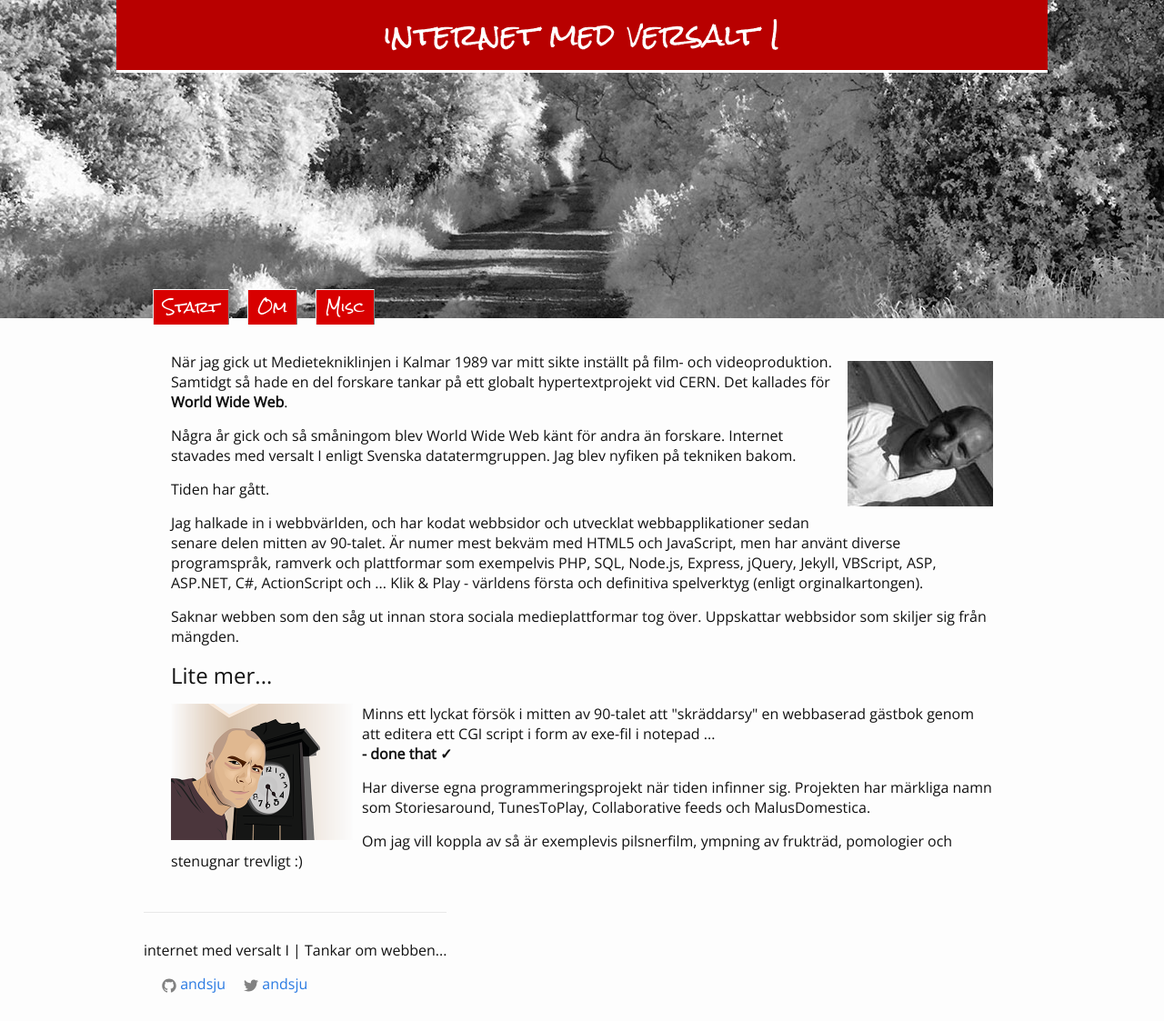
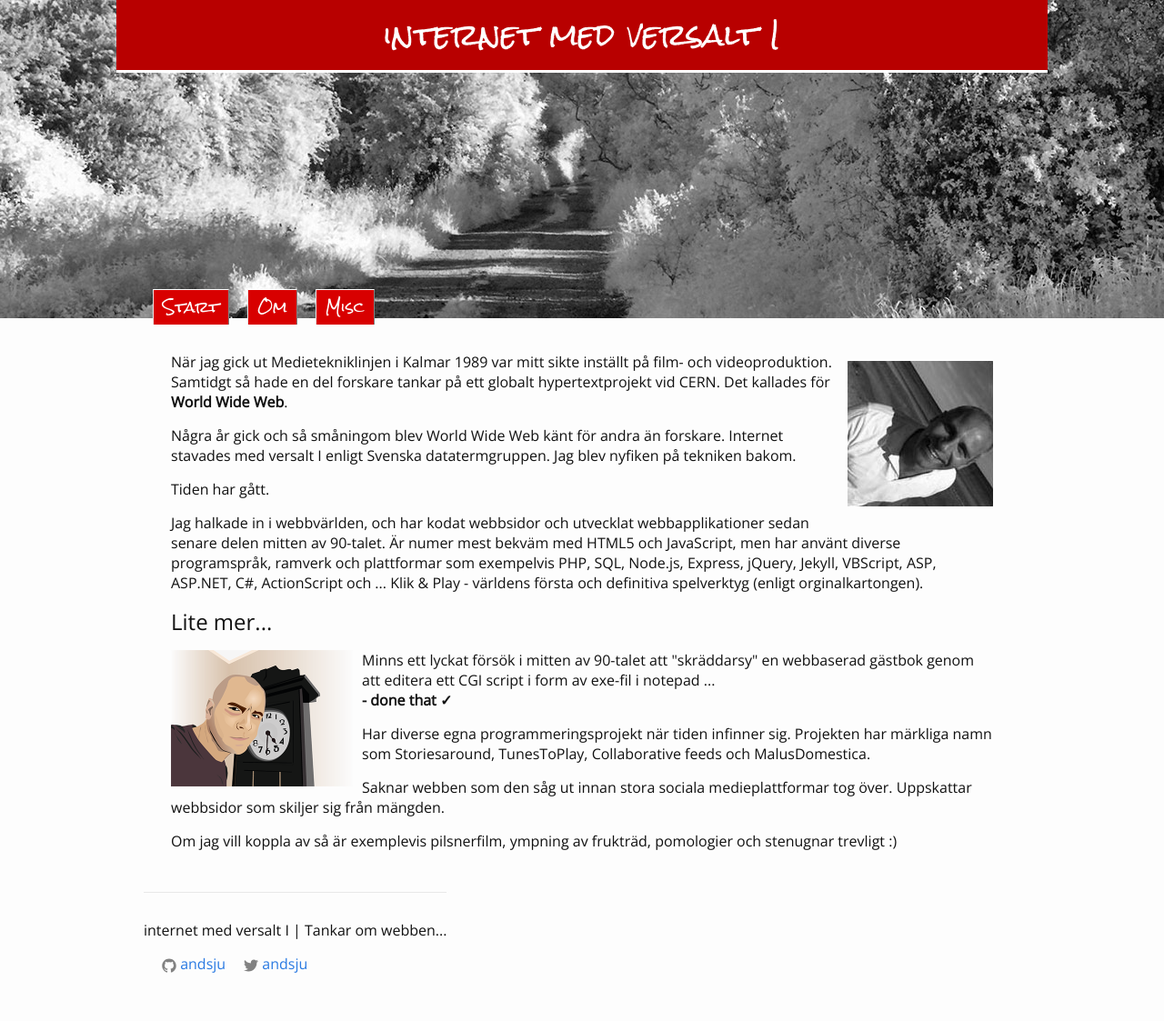
Before and after one commit to andsju/andsju, a Jekyll site: the page built from about.html, in a window 1280 px wide. Shown: the whole page at 91% size. Built offline with Jekyll 4.4.1, drawn with Linux system fonts in a browser that asks for light colours; after the commit the page ends 1101 px from its top, so only the background shows below that.

Commit message:
Update about.html

```diff
--- a/about.html
+++ b/about.html
@@ -23,10 +23,6 @@ permalink: /about/
     har använt diverse programspråk, ramverk och plattformar som exempelvis PHP, SQL, Node.js, Express, jQuery, Jekyll, VBScript, ASP, ASP.NET, C#, ActionScript och ... Klik & Play - världens första och definitiva spelverktyg (enligt orginalkartongen).
 </p>
 
-<p>
-    Saknar webben som den såg ut innan stora sociala medieplattformar tog över. Uppskattar webbsidor som skiljer sig från mängden.
-</p>
-
 
 <h2>Lite mer...</h2>
 
@@ -41,5 +37,9 @@ permalink: /about/
 </p>
 
 <p>
+    Saknar webben som den såg ut innan stora sociala medieplattformar tog över. Uppskattar webbsidor som skiljer sig från mängden.
+</p>
+
+<p>
     Om jag vill koppla av så är exemplevis pilsnerfilm, ympning av frukträd, pomologier och stenugnar trevligt :)
 </p>
```
